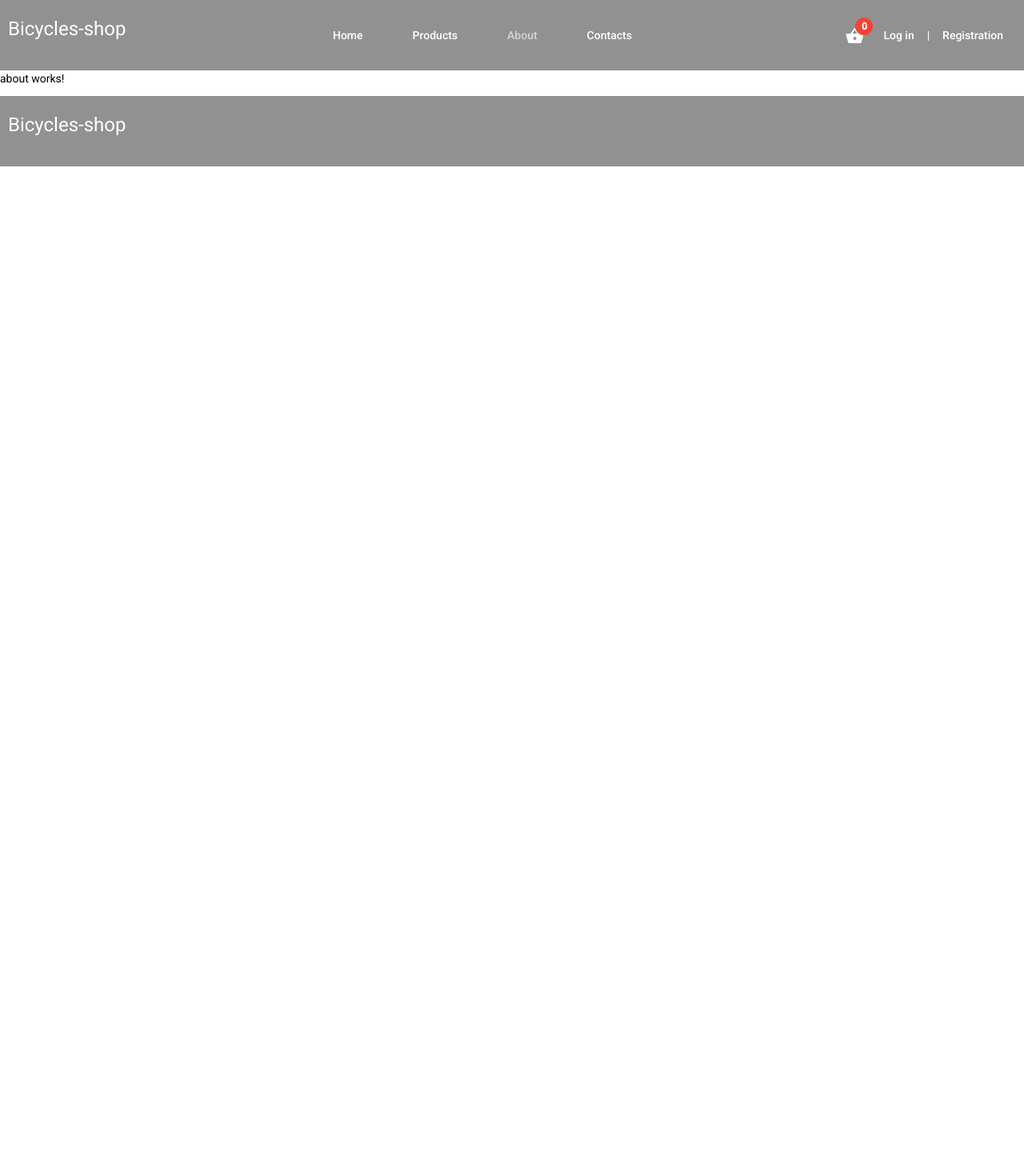
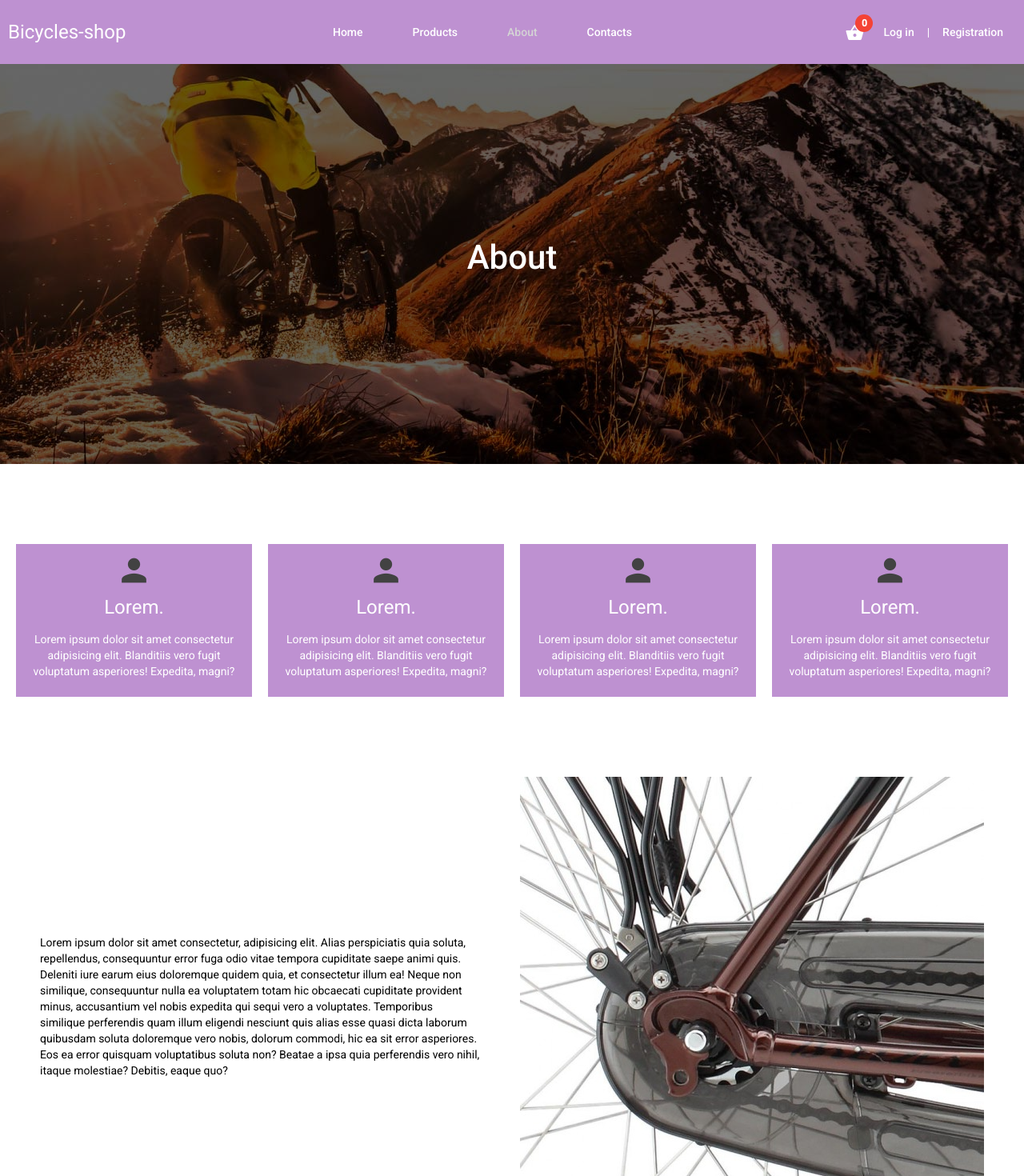
Before and after one commit to gunti999/bicycles-shop, an Angular app: page /about in a window 1280 px wide. Shown: the top 1470 px of the page at 80% size. Before the commit the page ends 800 px from the top, so only its background shows below. Built offline with nearby package versions, Linux system fonts and the light colour scheme.

Commit message:
fix: html, css

```diff
--- a/src/app/components/footer/footer.component.scss
+++ b/src/app/components/footer/footer.component.scss
@@ -1,5 +1,11 @@
 .footer {
-    background-color: rgb(145, 145, 145);
+    background-color: #424242;
     padding: 20px 10px;
     color: #fff;
+
+    .footer-content {
+        h1 {
+            margin: 0;
+        }
+    }
 }
--- a/src/app/components/header/header.component.scss
+++ b/src/app/components/header/header.component.scss
@@ -1,6 +1,6 @@
 .header {
 
-  background-color: rgb(145, 145, 145);
+  background-color: #7b1fa27d;
   padding: 20px 10px;
   color: #fff;
 
@@ -12,6 +12,10 @@
     .logo {
       cursor: pointer;
       margin: 0;
+
+      h1 {
+        margin: 0;
+      }
     }
 
     .menu {
--- a/src/app/components/pages/about/about.component.html
+++ b/src/app/components/pages/about/about.component.html
@@ -1 +1,50 @@
-<p>about works!</p>
+<div class="about">
+  <div class="about-image">
+    <div class="title">
+      <h2>About</h2>
+    </div>
+  </div>
+  <div class="about-information">
+    <div class="information-card">
+      <div class="card">
+        <mat-icon>person</mat-icon>
+        <h3>Lorem.</h3>
+        <p>Lorem ipsum dolor sit amet consectetur adipisicing elit. Blanditiis vero fugit voluptatum asperiores!
+          Expedita, magni?</p>
+      </div>
+      <div class="card">
+        <mat-icon>person</mat-icon>
+        <h3>Lorem.</h3>
+        <p>Lorem ipsum dolor sit amet consectetur adipisicing elit. Blanditiis vero fugit voluptatum asperiores!
+          Expedita, magni?</p>
+      </div>
+      <div class="card">
+        <mat-icon>person</mat-icon>
+        <h3>Lorem.</h3>
+        <p>Lorem ipsum dolor sit amet consectetur adipisicing elit. Blanditiis vero fugit voluptatum asperiores!
+          Expedita, magni?</p>
+      </div>
+      <div class="card">
+        <mat-icon>person</mat-icon>
+        <h3>Lorem.</h3>
+        <p>Lorem ipsum dolor sit amet consectetur adipisicing elit. Blanditiis vero fugit voluptatum asperiores!
+          Expedita, magni?</p>
+      </div>
+    </div>
+    <div class="information-text">
+      <div class="text-img">
+        <img src="../../../../assets/img/about/bike.jpg" alt="">
+      </div>
+      <div class="text-desc">
+        <p>Lorem ipsum dolor sit amet consectetur, adipisicing elit. Alias perspiciatis quia soluta, repellendus,
+          consequuntur error fuga odio vitae tempora cupiditate saepe animi quis. Deleniti iure earum eius doloremque
+          quidem quia, et consectetur illum ea! Neque non similique, consequuntur nulla ea voluptatem totam hic
+          obcaecati cupiditate provident minus, accusantium vel nobis expedita qui sequi vero a voluptates. Temporibus
+          similique perferendis quam illum eligendi nesciunt quis alias esse quasi dicta laborum quibusdam soluta
+          doloremque vero nobis, dolorum commodi, hic ea sit error asperiores. Eos ea error quisquam voluptatibus soluta
+          non? Beatae a ipsa quia perferendis vero nihil, itaque molestiae? Debitis, eaque quo?</p>
+      </div>
+    </div>
+  </div>
+
+</div>
--- a/src/app/components/pages/about/about.component.scss
+++ b/src/app/components/pages/about/about.component.scss
@@ -0,0 +1,71 @@
+.about {
+
+  .about-image {
+    width: 100%;
+    height: 500px;
+    background-image: url(../../../../assets/img/about/about-img.jpg);
+    background-repeat: no-repeat;
+    background-position: center;
+
+    .title {
+      width: 100%;
+      height: 100%;
+      background-color: rgba(0, 0, 0, 0.6);
+      text-align: center;
+      display: flex;
+      align-items: center;
+      justify-content: center;
+
+      h2 {
+        font-size: 42px;
+        color: #fff;
+      }
+    }
+  }
+
+  .about-information {
+    margin: 100px 20px;
+
+    .information-card {
+      display: flex;
+      justify-content: space-between;
+      gap: 20px;
+
+      .card {
+        width: auto;
+        text-align: center;
+        background-color: #7b1fa27d;
+        padding: 10px;
+
+        mat-icon {
+          width: 50px;
+          height: 50px;
+          font-size: 46px;
+          color: #424242;
+        }
+
+        h3 {
+          font-size: 24px;
+          color: #fff;
+        }
+
+        p {
+          color: #fff;
+        }
+      }
+    }
+  }
+
+  .information-text {
+    display: flex;
+    justify-content: center;
+    align-items: center;
+    flex-direction: row-reverse;
+    gap: 50px;
+    margin: 100px 0;
+
+    .text-desc {
+      max-width: 550px;
+    }
+  }
+}
--- a/src/app/components/pages/about/about.component.ts
+++ b/src/app/components/pages/about/about.component.ts
@@ -7,7 +7,8 @@ import { Component, OnInit } from '@angular/core';
 })
 export class AboutComponent implements OnInit {
 
-  constructor() { }
+  constructor() {
+  }
 
   ngOnInit(): void {
   }
--- a/src/app/components/pages/checkout/checkout.component.ts
+++ b/src/app/components/pages/checkout/checkout.component.ts
@@ -1,5 +1,6 @@
 import { Component, OnInit } from '@angular/core';
 import { FormControl, FormGroup, Validators } from '@angular/forms';
+import { Router } from '@angular/router';
 import { AuthorizationService } from 'src/app/services/authorization/authorization.service';
 import { AddToCartService } from 'src/app/services/cart/cart.service';
 import { PurchaseHistoryService } from 'src/app/services/history/purchase-history.service';
@@ -31,7 +32,8 @@ export class CheckoutComponent implements OnInit {
   constructor(
     public cartService: AddToCartService,
     private purchaseHistoryService: PurchaseHistoryService,
-    private authorizationService: AuthorizationService
+    private authorizationService: AuthorizationService,
+    private router: Router
   ) { }
 
   ngOnInit(): void {
@@ -62,6 +64,7 @@ export class CheckoutComponent implements OnInit {
     this.orderId++;
     localStorage.setItem('orderId', String(this.orderId));
     this.form.reset();
+    this.navigateToHistory();
   }
 
   getData() {
@@ -73,4 +76,7 @@ export class CheckoutComponent implements OnInit {
     }
   }
 
+  navigateToHistory() {
+    this.router.navigate(['/history']);
+  }
 }
--- a/src/app/components/pages/history/history.component.html
+++ b/src/app/components/pages/history/history.component.html
@@ -9,8 +9,8 @@
                 <div class="order">
                     <small>{{order.date | date:'medium'}}</small>
                     <h3>Order №{{order.orderId}}</h3>
-                    <div class="order-products" *ngFor="let o of order.products">
-                        <span>{{o.name}} — {{o.description.price}} {{o.description.currency | uppercase}}</span>
+                    <div class="order-products" *ngFor="let o of order.products; let index = index">
+                        <span>{{index + 1}}: {{o.name | uppercase}} — {{o.description.price}} {{o.description.currency | uppercase}}</span>
                     </div>
                 </div>
             </div>
--- a/src/app/components/pages/products/products.component.scss
+++ b/src/app/components/pages/products/products.component.scss
@@ -18,58 +18,81 @@
 
     h4 {
       color: #fff;
+      margin: 0;
     }
 
-    .example-margin {
-      margin-right: 16px;
+    .currency-section {
+      text-align: center;
 
-      input {
-        color: #fff;
+      .currency-margin {
+
+        input {
+          color: #fff;
+        }
       }
-
     }
   }
 
   .product-container {
-    display: flex;
-    flex-flow: row wrap;
-    align-items: flex-start;
-    gap: 30px;
+    width: 100%;
 
-    .product-card {
-      flex-grow: 1;
-      flex-basis: 270px;
+    .product-area {
+      width: 100%;
+      height: 100%;
       box-sizing: border-box;
+      display: flex;
+      flex-direction: column;
+      justify-content: space-between;
 
       .product-img {
-        display: block;
-        margin: auto;
-        width: auto;
+        height: 60%;
+        text-align: center;
         padding: 10px;
+
+        img {
+          height: 250px;
+        }
       }
 
       .product-desc {
-        border-top: 1px solid #424242;
-        background: linear-gradient(0deg, rgb(46 46 46 / 15%), rgba(253, 187, 45, 0) 100%);
-        padding: 20px;
+        padding: 10px;
+        height: 40%;
+        display: flex;
+        flex-direction: column;
+        justify-content: space-between;
+        border-top: 1px solid rgb(233, 233, 233);
+        background: linear-gradient(0deg, rgb(66 66 66 / 5%) 0%, rgba(253, 187, 45, 0) 100%);
+
+        .product-title {
+          display: flex;
+          align-items: center;
+          justify-content: space-between;
+          gap: 5px;
+
+          h2 {
+            margin: 0;
+            flex-grow: 1;
+          }
+        }
 
         .product-rating {
           display: flex;
-          gap: 10px;
           align-items: center;
-          margin-bottom: 10px;
+          gap: 5px;
 
           .star {
-            color: #c7a200;
+            font-size: 22px;
+            color: rgb(255, 221, 110);
           }
 
           span {
-            font-weight: 500;
+            font-size: 16px;
           }
         }
 
         .product-button {
           display: flex;
+          align-items: center;
           justify-content: space-between;
         }
       }
```
Also changed, not shown: src/app/components/pages/checkout/checkout.component.html (+7 -1 lines), src/app/components/pages/products/products.component.html (+17 -11 lines), src/assets/img/about/about-img.jpg (added), src/assets/img/about/bike.jpg (added).
